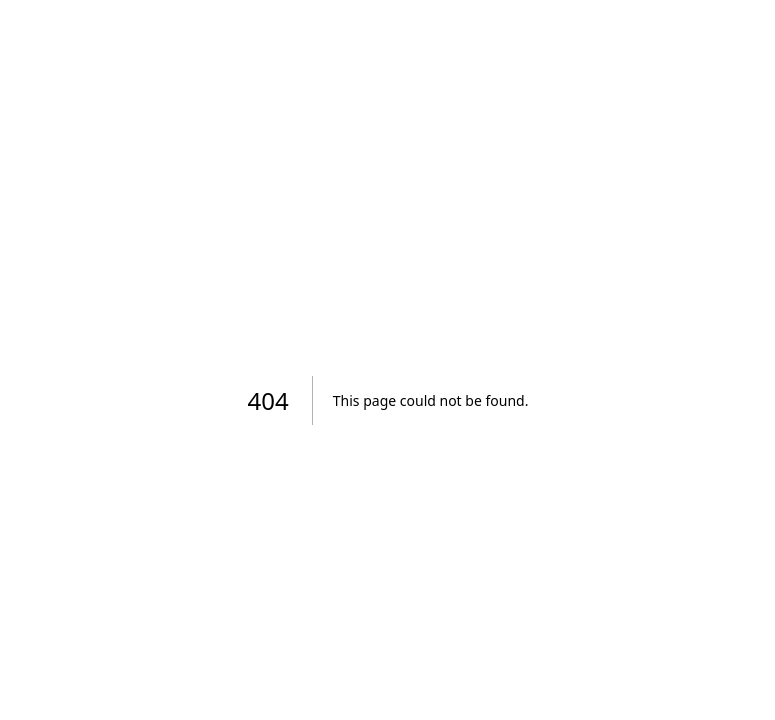
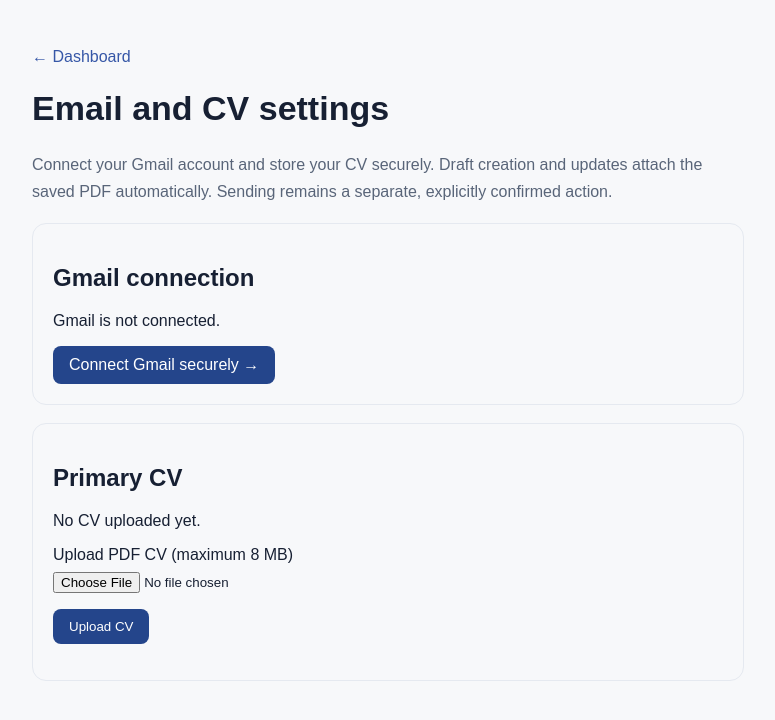
Before and after one commit to daviddmoney/ai-job-automation, a Next.js app: page /settings/email in a window 1280 px wide. Before the commit this address had no page. Shown: the top 720 px of the page, without its empty margins (252-1027 px from the left). Built offline with nearby package versions, Linux system fonts and the light colour scheme; no server answers; the database is empty; sample sign-in values are in the browser's storage.

Commit message:
Port Gmail binary attachment integration onto current global-security branch

```diff
--- /dev/null
+++ b/src/app/settings/email/page.tsx
@@ -0,0 +1,11 @@
+import { auth } from "@/auth";
+import { redirect } from "next/navigation";
+import { gmailStatus } from "@/lib/gmail";
+import EmailSettings from "./email-settings";
+export const dynamic="force-dynamic";
+export default async function EmailSettingsPage({searchParams}:{searchParams:Promise<{error?:string;connected?:string}>}){
+ const s=await auth();if(!s?.user?.id)redirect("/signin");
+ const [status,params]=await Promise.all([gmailStatus(s.user.id),searchParams]);
+ const errors:Record<string,string>={oauth_not_configured:"Gmail OAuth is not configured by the site administrator.",google_consent_denied:"Google access was not granted.",oauth_state_invalid:"The Gmail connection request expired or could not be validated.",gmail_connection_failed:"Gmail could not be connected. Please try again."};
+ return <EmailSettings connected={status.connected} email={status.email} cv={status.cv?{id:status.cv.id,fileName:status.cv.fileName,sizeBytes:status.cv.sizeBytes}:null} error={params.error?errors[params.error]||"Gmail connection failed.":params.connected?"Gmail connected successfully.":null}/>;
+}
```
